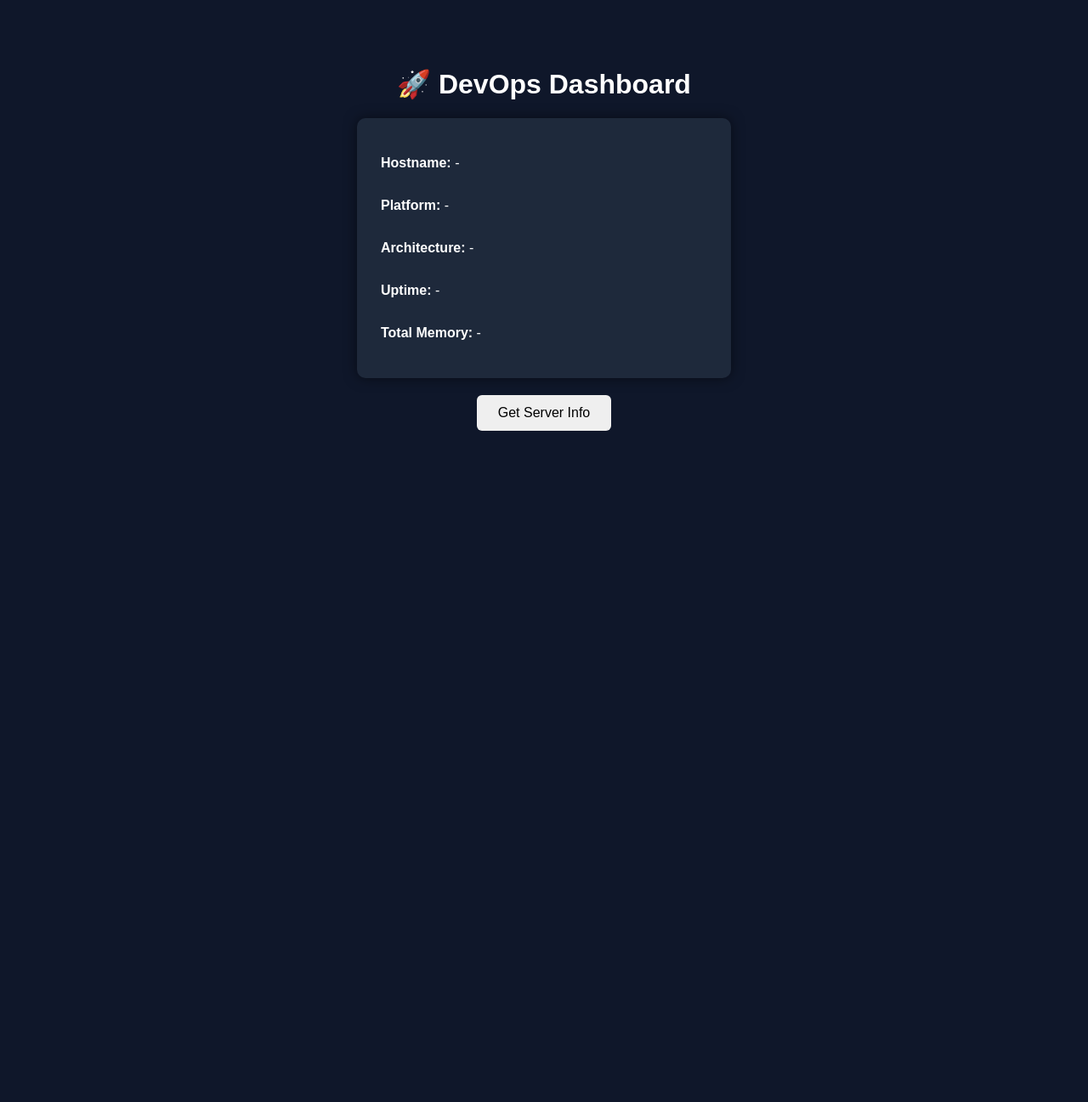
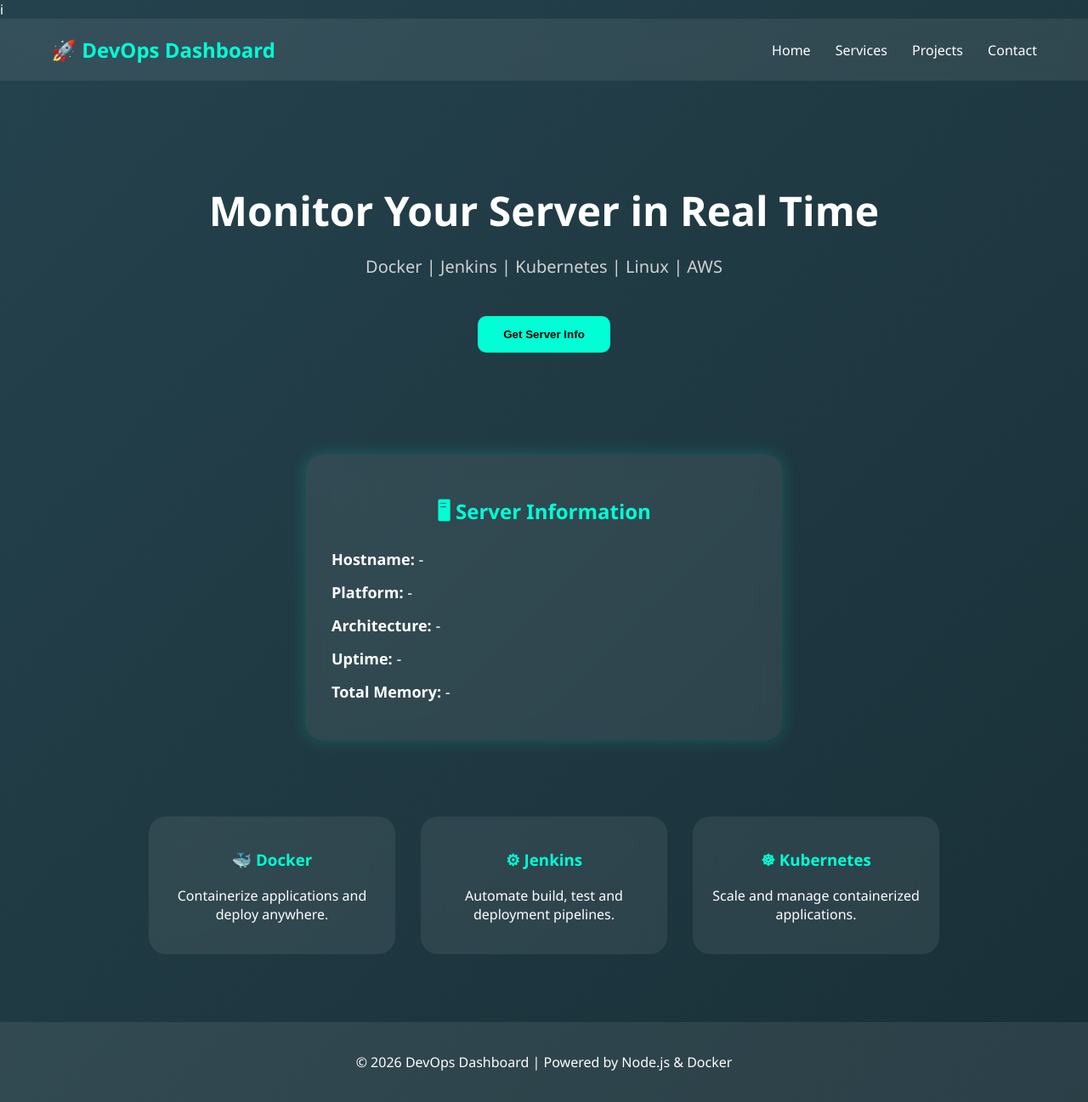
Before and after one commit to Anityasundar/devops_websitedeployed-usingJenkins, a plain HTML site: page frontend/index.html in a window 1280 px wide. Shown: the whole page at 85% size. Before the commit the page ends 800 px from the top, so only its background shows below. Drawn offline with Linux system fonts and the light colour scheme.

Commit message:
codeLevelchanges

```diff
--- a/frontend/index.html
+++ b/frontend/index.html
@@ -1,16 +1,40 @@
-<!DOCTYPE html>
+i<!DOCTYPE html>
 <html>
 <head>
     <title>DevOps Dashboard</title>
     <link rel="stylesheet" href="style.css">
 </head>
+
 <body>
 
+    <!-- Navbar -->
+    <nav class="navbar">
+        <div class="logo">🚀 DevOps Dashboard</div>
+
+        <div class="nav-links">
+            <a href="#">Home</a>
+            <a href="#">Services</a>
+            <a href="#">Projects</a>
+            <a href="#">Contact</a>
+        </div>
+    </nav>
+
+    <!-- Hero Section -->
+    <section class="hero">
+        <h1>Monitor Your Server in Real Time</h1>
+        <p>Docker | Jenkins | Kubernetes | Linux | AWS</p>
+
+        <button onclick="loadInfo()">
+            Get Server Info
+        </button>
+    </section>
+
+    <!-- Server Info Card -->
     <div class="container">
 
-        <h1>🚀 DevOps Dashboard</h1>
+        <div class="card">
 
-        <div class="card">
+            <h2>🖥 Server Information</h2>
 
             <p><b>Hostname:</b> <span id="hostname">-</span></p>
 
@@ -24,11 +48,32 @@
 
         </div>
 
-        <button onclick="loadInfo()">
-            Get Server Info
-        </button>
+    </div>
 
-    </div>
+    <!-- DevOps Services -->
+    <section class="services">
+
+        <div class="service-card">
+            <h3>🐳 Docker</h3>
+            <p>Containerize applications and deploy anywhere.</p>
+        </div>
+
+        <div class="service-card">
+            <h3>⚙ Jenkins</h3>
+            <p>Automate build, test and deployment pipelines.</p>
+        </div>
+
+        <div class="service-card">
+            <h3>☸ Kubernetes</h3>
+            <p>Scale and manage containerized applications.</p>
+        </div>
+
+    </section>
+
+    <!-- Footer -->
+    <footer>
+        <p>© 2026 DevOps Dashboard | Powered by Node.js & Docker</p>
+    </footer>
 
     <script src="script.js"></script>
 
--- a/frontend/script.js
+++ b/frontend/script.js
@@ -1,35 +1,21 @@
 async function loadInfo() {
 
-    const response =
-        await fetch(
-            "http://localhost:3000/server-info"
-        );
+    try {
 
-    const data =
-        await response.json();
+        const response = await fetch('/server-info');
 
-    document.getElementById(
-        "hostname"
-    ).innerText =
-        data.hostname;
+        const data = await response.json();
 
-    document.getElementById(
-        "platform"
-    ).innerText =
-        data.platform;
+        document.getElementById('hostname').innerText = data.hostname;
+        document.getElementById('platform').innerText = data.platform;
+        document.getElementById('arch').innerText = data.architecture;
+        document.getElementById('uptime').innerText = data.uptime;
+        document.getElementById('memory').innerText = data.totalMemory;
 
-    document.getElementById(
-        "arch"
-    ).innerText =
-        data.architecture;
+    } catch (error) {
 
-    document.getElementById(
-        "uptime"
-    ).innerText =
-        data.uptime;
+        alert("Unable to fetch server information");
 
-    document.getElementById(
-        "memory"
-    ).innerText =
-        data.totalMemory;
+        console.error(error);
+    }
 }
--- a/frontend/style.css
+++ b/frontend/style.css
@@ -1,53 +1,151 @@
+/* RESET */
 body {
-
-    margin: 0;
-    font-family: Arial, sans-serif;
-
-    background: #0f172a;
-
-    color: white;
-
-    text-align: center;
+  margin: 0;
+  font-family: "Segoe UI", Arial, sans-serif;
+  color: white;
+  background: linear-gradient(-45deg, #0f2027, #203a43, #2c5364, #1c1c1c);
+  background-size: 400% 400%;
+  animation: gradientMove 12s ease infinite;
 }
 
-.container {
-
-    margin-top: 80px;
+/* ANIMATED BACKGROUND */
+@keyframes gradientMove {
+  0% { background-position: 0% 50%; }
+  50% { background-position: 100% 50%; }
+  100% { background-position: 0% 50%; }
 }
 
-.card {
+/* NAVBAR */
+.navbar {
+  display: flex;
+  justify-content: space-between;
+  align-items: center;
+  padding: 20px 60px;
 
-    width: 400px;
+  background: rgba(255,255,255,0.08);
+  backdrop-filter: blur(12px);
 
-    margin: auto;
-
-    padding: 20px;
-
-    background: #1e293b;
-
-    border-radius: 10px;
-
-    box-shadow: 0 0 15px rgba(0,0,0,0.5);
+  position: sticky;
+  top: 0;
 }
 
-p {
-
-    text-align: left;
-
-    padding: 8px;
+.logo {
+  font-size: 24px;
+  font-weight: bold;
+  color: #00ffd5;
 }
 
+.nav-links a {
+  color: white;
+  text-decoration: none;
+  margin-left: 25px;
+  transition: 0.3s;
+}
+
+.nav-links a:hover {
+  color: #00ffd5;
+}
+
+/* HERO SECTION */
+.hero {
+  text-align: center;
+  padding: 80px 20px;
+}
+
+.hero h1 {
+  font-size: 48px;
+  margin-bottom: 10px;
+}
+
+.hero p {
+  font-size: 20px;
+  color: #d1d1d1;
+}
+
+/* BUTTON */
 button {
+  margin-top: 25px;
+  padding: 14px 30px;
+  border: none;
+  background: #00ffd5;
+  color: black;
+  font-weight: bold;
+  border-radius: 10px;
+  cursor: pointer;
+  transition: 0.3s;
+}
 
-    margin-top: 20px;
+button:hover {
+  transform: scale(1.05);
+}
 
-    padding: 12px 25px;
+/* MAIN CONTAINER */
+.container {
+  display: flex;
+  justify-content: center;
+  margin: 40px;
+}
 
-    border: none;
+/* SERVER INFO CARD */
+.card {
+  width: 500px;
 
-    border-radius: 6px;
+  background: rgba(255,255,255,0.08);
+  backdrop-filter: blur(12px);
 
-    cursor: pointer;
+  padding: 30px;
+  border-radius: 20px;
 
-    font-size: 16px;
+  box-shadow: 0 0 20px rgba(0,255,213,0.2);
 }
+
+.card h2 {
+  text-align: center;
+  color: #00ffd5;
+  margin-bottom: 20px;
+}
+
+.card p {
+  font-size: 18px;
+  margin: 15px 0;
+}
+
+/* SERVICES */
+.services {
+  display: flex;
+  justify-content: center;
+  gap: 30px;
+  padding: 50px;
+  flex-wrap: wrap;
+}
+
+.service-card {
+  width: 250px;
+
+  background: rgba(255,255,255,0.08);
+  backdrop-filter: blur(12px);
+
+  border-radius: 20px;
+  padding: 20px;
+  text-align: center;
+
+  transition: 0.3s;
+}
+
+.service-card:hover {
+  transform: translateY(-8px);
+  box-shadow: 0 0 20px rgba(0,255,213,0.4);
+}
+
+.service-card h3 {
+  color: #00ffd5;
+}
+
+/* FOOTER */
+footer {
+  text-align: center;
+  padding: 20px;
+  margin-top: 30px;
+
+  background: rgba(255,255,255,0.08);
+}
```
